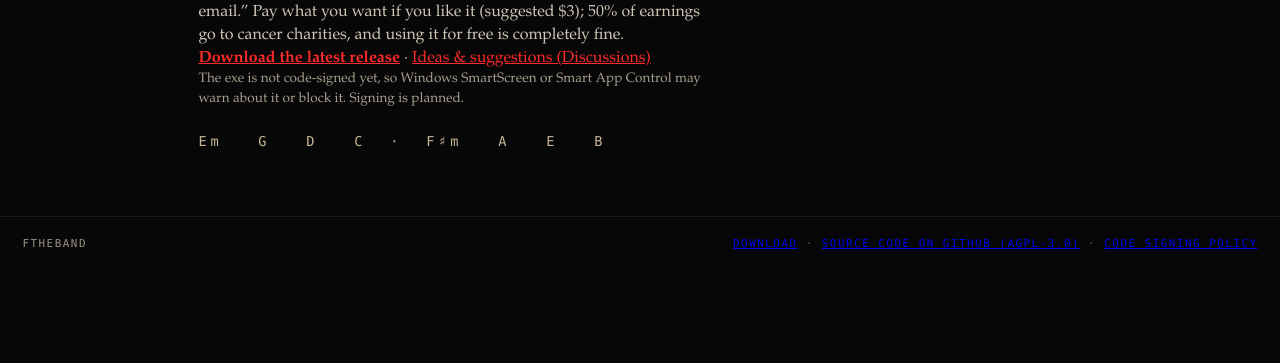
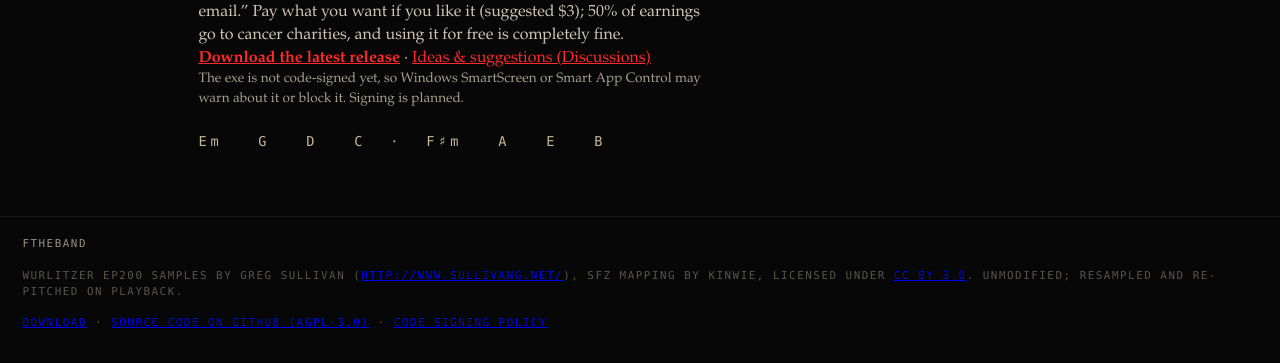
Before and after one commit to thenotagjesus/ftheband, a plain HTML site: page index.html in a window 1280 px wide. Shown: the part 903-1266 px from the top of the page. Before the commit the page ends 1187 px from the top, so only its background shows below. Drawn offline with Linux system fonts and the light colour scheme.

Commit message:
Packaging: stamp the display version in SOURCE.txt; Wurlitzer 'unmodified' line in README and landing page

```diff
--- a/index.html
+++ b/index.html
@@ -77,6 +77,7 @@
 
   <footer>
     <p class="company">FtheBand</p>
+    <p class="credits">Wurlitzer EP200 samples by Greg Sullivan (<a href="http://www.sullivang.net/">http://www.sullivang.net/</a>), SFZ mapping by kinwie, licensed under <a href="https://creativecommons.org/licenses/by/3.0/">CC BY 3.0</a>. Unmodified; resampled and re-pitched on playback.</p>
     <p class="source"><a href="https://github.com/thenotagjesus/ftheband/releases/latest">Download</a> · <a href="https://github.com/thenotagjesus/ftheband">Source code on GitHub (AGPL-3.0)</a> · <a href="https://github.com/thenotagjesus/ftheband/blob/main/docs/CODE-SIGNING.md">Code signing policy</a></p>
   </footer>
 </body>
```
Also changed, not shown: 2 other files.
